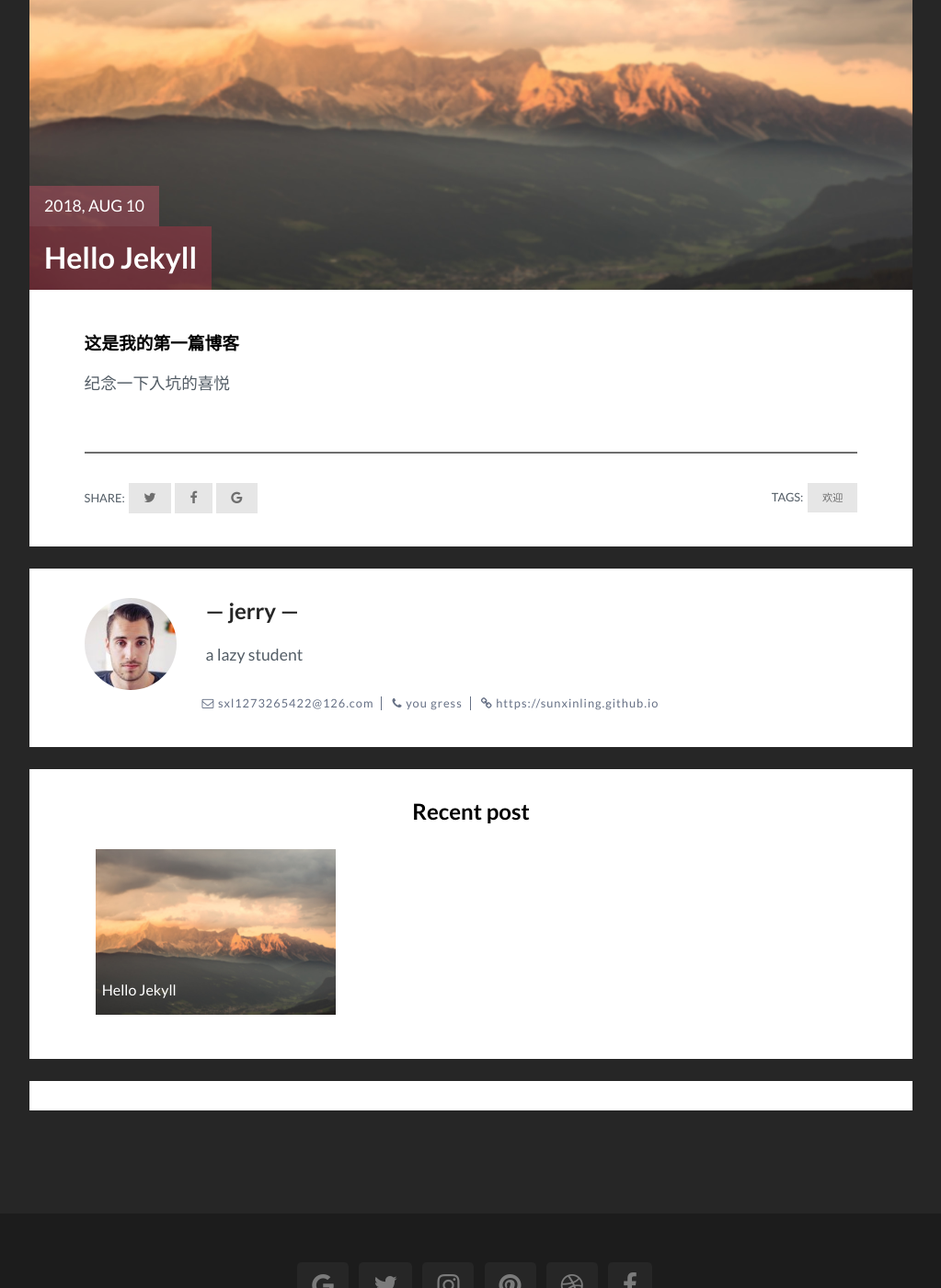
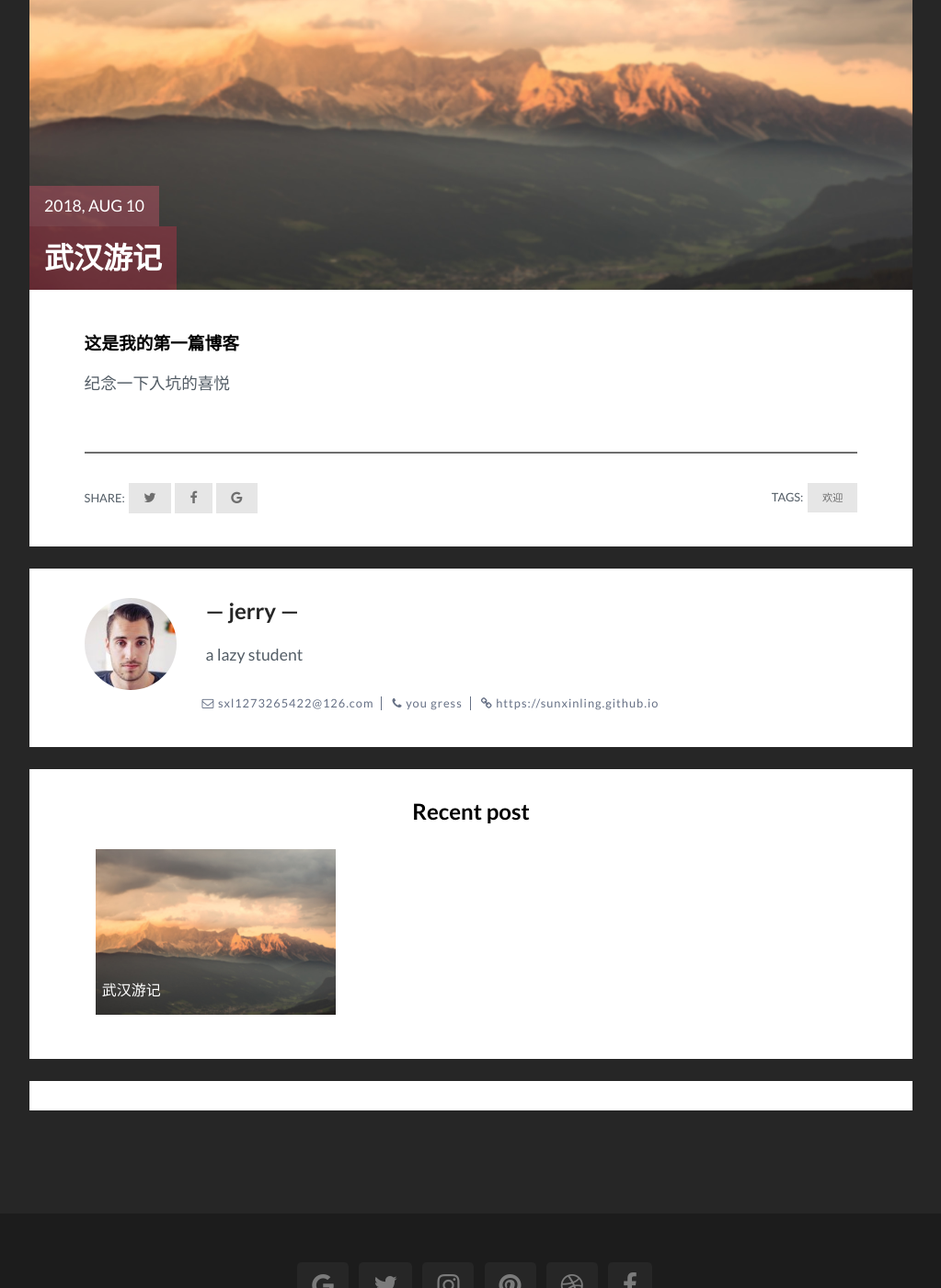
Before and after one commit to sunxinling/sunxinling.github.io, a Jekyll site: the page built from _posts/2018-08-10-HelloJekyll.md, in a window 1280 px wide and 1400 px high, scrolled down 398 px. Shown: the whole window at 92% size, without its empty margins (128-1151 px from the left). Built offline with Jekyll 4.4.1, drawn with Linux system fonts in a browser that asks for light colours; comment, search, counter and statistics services are not loaded.

Commit message:
Update 2018-08-10-HelloJekyll.md

```diff
--- a/_posts/2018-08-10-HelloJekyll.md
+++ b/_posts/2018-08-10-HelloJekyll.md
@@ -1,6 +1,6 @@
 ---
 layout: post
-title: "Hello Jekyll"
+title: "武汉游记"
 img: bg_about.jpg # Add image post (optional)
 date: 2018-08-10 16:17:33 +0800
 description: 我的第一篇博客 # Add post description (optional)
```
